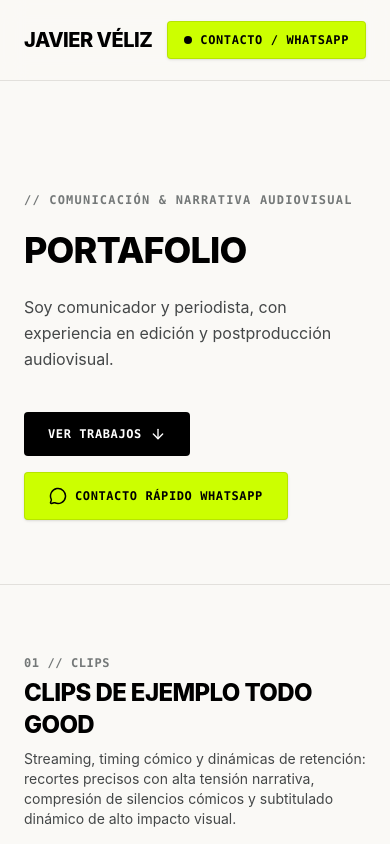
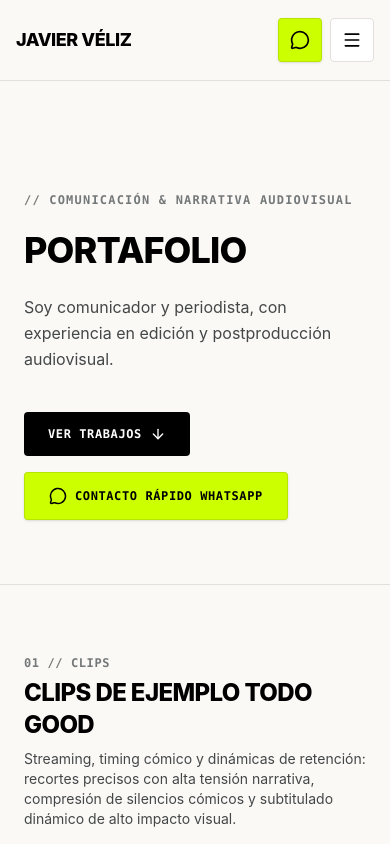
Before and after one commit to javierveliztacure/mi-portafolio, a React (Vite) app: page / in a window 390 px wide. Shown: the top 844 px of the page. Built offline with nearby package versions, Linux system fonts and the light colour scheme.

Commit message:
fix build

```diff
--- a/index.html
+++ b/index.html
@@ -4,6 +4,16 @@
     <meta charset="UTF-8" />
     <link rel="icon" type="image/svg+xml" href="/favicon.svg" />
     <meta name="viewport" content="width=device-width, initial-scale=1.0" />
+    <link rel="preconnect" href="https://fonts.googleapis.com" />
+    <link rel="preconnect" href="https://fonts.gstatic.com" crossorigin />
+    <link
+      rel="stylesheet"
+      href="https://fonts.googleapis.com/css2?family=JetBrains+Mono:wght@400;500;600;700&family=Space+Grotesk:wght@400;500;600;700&family=Syne:wght@700;800&display=swap"
+    />
+    <link
+      rel="stylesheet"
+      href="https://fonts.googleapis.com/css2?family=Material+Symbols+Outlined:wght,FILL@100..700,0..1&display=swap"
+    />
     <title>Javier Véliz // Portafolio Audiovisual & Montaje</title>
   </head>
   <body>
--- a/src/components/ContactSection.tsx
+++ b/src/components/ContactSection.tsx
@@ -1,15 +1,12 @@
-import { Mail, MessageCircle, CheckCircle, ArrowUpRight } from "lucide-react";
-import {
-  CONTACT_EMAIL,
-  WHATSAPP_DISPLAY,
-  whatsappLink,
-} from "@/shared/constants/contact";
+// Al reactivar el correo y los compromisos, vuelve a importar Mail, CheckCircle y CONTACT_EMAIL
+import { MessageCircle, ArrowUpRight } from "lucide-react";
+import { WHATSAPP_DISPLAY, whatsappLink } from "@/shared/constants/contact";
 
-const commitments = [
-  "Entrega de primeros cortes en 24-48h",
-  "Workflows remotos en Frame.io & Drive",
-  "Prueba técnica con material en bruto",
-];
+// const commitments = [
+//   "Entrega de primeros cortes en 24-48h",
+//   "Workflows remotos en Frame.io & Drive",
+//   "Prueba técnica con material en bruto",
+// ];
 
 export default function ContactSection() {
   return (
--- a/src/components/Header.tsx
+++ b/src/components/Header.tsx
@@ -1,55 +1,70 @@
-import { Download } from "lucide-react";
+import { useEffect, useState } from "react";
+import { Download, Menu, MessageCircle, X } from "lucide-react";
 import { whatsappLink } from "@/shared/constants/contact";
 
+const navItems = [
+  { href: "#clips-todo-good", label: "01 / Clips" },
+  { href: "#edicion-de-video", label: "02 / Edición" },
+  { href: "#animaciones", label: "03 / Animación" },
+  // { href: "#fotografia", label: "04 / Fotografía" },
+];
+
 export default function Header() {
+  const [menuOpen, setMenuOpen] = useState(false);
+
+  useEffect(() => {
+    if (!menuOpen) return;
+
+    const onKeyDown = (e: KeyboardEvent) => {
+      if (e.key === "Escape") setMenuOpen(false);
+    };
+    const desktop = window.matchMedia("(min-width: 1024px)");
+    const onResize = () => desktop.matches && setMenuOpen(false);
+
+    document.body.style.overflow = "hidden";
+    window.addEventListener("keydown", onKeyDown);
+    desktop.addEventListener("change", onResize);
+    return () => {
+      document.body.style.overflow = "";
+      window.removeEventListener("keydown", onKeyDown);
+      desktop.removeEventListener("change", onResize);
+    };
+  }, [menuOpen]);
+
+  const closeMenu = () => setMenuOpen(false);
+
   return (
     <header className="fixed top-0 left-0 w-full z-50 bg-[#faf9f6]/90 backdrop-blur-md border-b border-[#e2e0dc]">
-      <div className="max-w-7xl mx-auto px-6 lg:px-12 h-20 flex items-center justify-between">
+      <div className="max-w-7xl mx-auto px-4 sm:px-6 lg:px-12 h-20 flex items-center justify-between gap-3">
         {/* Logo */}
-        <a href="#" className="flex items-center gap-3 group">
-          <span className="font-display font-extrabold text-xl tracking-tight text-black">
+        <a href="#" onClick={closeMenu} className="flex items-center gap-3 group min-w-0">
+          <span className="font-display font-extrabold text-lg sm:text-xl tracking-tight text-black whitespace-nowrap">
             JAVIER VÉLIZ
           </span>
-          <span className="hidden sm:inline-block font-mono text-xs px-2.5 py-1 bg-[#efeeeb] text-[#444748] rounded border border-[#e2e0dc]">
+          <span className="hidden md:inline-block font-mono text-xs px-2.5 py-1 bg-[#efeeeb] text-[#444748] rounded border border-[#e2e0dc]">
             // COMUNICACIÓN Y PERIODISMO
           </span>
         </a>
 
-
         {/* Navigation - Desktop */}
         <nav className="hidden lg:flex items-center gap-1 font-mono text-xs uppercase tracking-wider text-[#444748]">
-          <a
-            href="#clips-todo-good"
-            className="px-3 py-2 rounded hover:text-black hover:bg-[#efeeeb] transition-colors"
-          >
-            01 / Clips
-          </a>
-          <a
-            href="#edicion-de-video"
-            className="px-3 py-2 rounded hover:text-black hover:bg-[#efeeeb] transition-colors"
-          >
-            02 / Edición
-          </a>
-          <a
-            href="#animaciones"
-            className="px-3 py-2 rounded hover:text-black hover:bg-[#efeeeb] transition-colors"
-          >
-            03 / Animación
-          </a>
-          {/* <a
-            href="#fotografia"
-            className="px-3 py-2 rounded hover:text-black hover:bg-[#efeeeb] transition-colors"
-          >
-            04 / Fotografía
-          </a> */}
+          {navItems.map((item) => (
+            <a
+              key={item.href}
+              href={item.href}
+              className="px-3 py-2 rounded hover:text-black hover:bg-[#efeeeb] transition-colors"
+            >
+              {item.label}
+            </a>
+          ))}
         </nav>
 
         {/* Action Buttons */}
-        <div className="flex items-center gap-3">
+        <div className="flex items-center gap-2 sm:gap-3 shrink-0">
           <a
             href="#"
             download
-            className="hidden sm:inline-flex items-center gap-2 px-3.5 py-2.5 bg-white hover:bg-[#efeeeb] hover:border-black text-black font-mono text-xs font-semibold uppercase tracking-wider rounded border border-[#e2e0dc] transition-all shadow-sm"
+            className="hidden lg:inline-flex items-center gap-2 px-3.5 py-2.5 bg-white hover:bg-[#efeeeb] hover:border-black text-black font-mono text-xs font-semibold uppercase tracking-wider rounded border border-[#e2e0dc] transition-all shadow-sm"
           >
             <Download size={16} />
             Descargar CV
@@ -58,13 +73,75 @@ export default function Header() {
             href={whatsappLink()}
             target="_blank"
             rel="noopener noreferrer"
-            className="inline-flex items-center gap-2 px-4 py-2.5 bg-[#ccff00] hover:bg-[#bbf000] text-black font-mono text-xs font-bold uppercase tracking-wider rounded border border-black/10 transition-transform active:scale-95 shadow-sm"
+            className="hidden sm:inline-flex items-center gap-2 px-4 py-2.5 bg-[#ccff00] hover:bg-[#bbf000] text-black font-mono text-xs font-bold uppercase tracking-wider rounded border border-black/10 transition-transform active:scale-95 shadow-sm"
           >
             <span className="w-2 h-2 rounded-full bg-black animate-pulse"></span>
             Contacto / WhatsApp
           </a>
+          <a
+            href={whatsappLink()}
+            target="_blank"
+            rel="noopener noreferrer"
+            aria-label="Contacto por WhatsApp"
+            className="sm:hidden inline-flex items-center justify-center w-11 h-11 bg-[#ccff00] hover:bg-[#bbf000] text-black rounded border border-black/10 transition-transform active:scale-95 shadow-sm"
+          >
+            <MessageCircle size={20} />
+          </a>
+          <button
+            type="button"
+            onClick={() => setMenuOpen((open) => !open)}
+            aria-label={menuOpen ? "Cerrar menú" : "Abrir menú"}
+            aria-expanded={menuOpen}
+            aria-controls="mobile-menu"
+            className="lg:hidden inline-flex items-center justify-center w-11 h-11 bg-white hover:bg-[#efeeeb] text-black rounded border border-[#e2e0dc] transition-colors"
+          >
+            {menuOpen ? <X size={20} /> : <Menu size={20} />}
+          </button>
         </div>
       </div>
+
+      {/* Navigation - Mobile */}
+      {menuOpen && (
+        <div
+          id="mobile-menu"
+          className="lg:hidden h-[calc(100dvh-5rem)] overflow-y-auto bg-[#faf9f6] border-t border-[#e2e0dc]"
+        >
+          <nav className="max-w-7xl mx-auto px-4 sm:px-6 py-6 flex flex-col">
+            {[...navItems, { href: "#contacto", label: "Contacto" }].map((item) => (
+              <a
+                key={item.href}
+                href={item.href}
+                onClick={closeMenu}
+                className="py-4 border-b border-[#e2e0dc] font-display font-extrabold text-2xl uppercase tracking-tight text-black hover:text-[#444748] transition-colors"
+              >
+                {item.label}
+              </a>
+            ))}
+
+            <div className="mt-8 flex flex-col gap-3">
+              <a
+                href={whatsappLink()}
+                target="_blank"
+                rel="noopener noreferrer"
+                onClick={closeMenu}
+                className="w-full py-3.5 px-4 bg-[#ccff00] hover:bg-[#bbf000] text-black font-mono text-xs font-bold uppercase tracking-wider rounded border border-black/10 flex items-center justify-center gap-2 transition-transform active:scale-95 shadow-sm"
+              >
+                <MessageCircle size={18} />
+                Escribir por WhatsApp
+              </a>
+              <a
+                href="#"
+                download
+                onClick={closeMenu}
+                className="w-full py-3.5 px-4 bg-white hover:bg-[#efeeeb] text-black font-mono text-xs font-semibold uppercase tracking-wider rounded border border-[#e2e0dc] flex items-center justify-center gap-2 transition-colors"
+              >
+                <Download size={16} />
+                Descargar CV
+              </a>
+            </div>
+          </nav>
+        </div>
+      )}
     </header>
   );
 }
--- a/src/index.css
+++ b/src/index.css
@@ -4,9 +4,6 @@
 @custom-variant dark (&:is(.dark *));
 
 @layer base {
-  @import url("https://fonts.googleapis.com/css2?family=JetBrains+Mono:wght@400;500;600;700&family=Space+Grotesk:wght@400;500;600;700&family=Syne:wght@700;800&display=swap");
-  @import url("https://fonts.googleapis.com/css2?family=Material+Symbols+Outlined:wght,FILL@100..700,0..1&display=swap");
-
   html {
     scroll-behavior: smooth;
     scroll-padding-top: 5rem;
```
